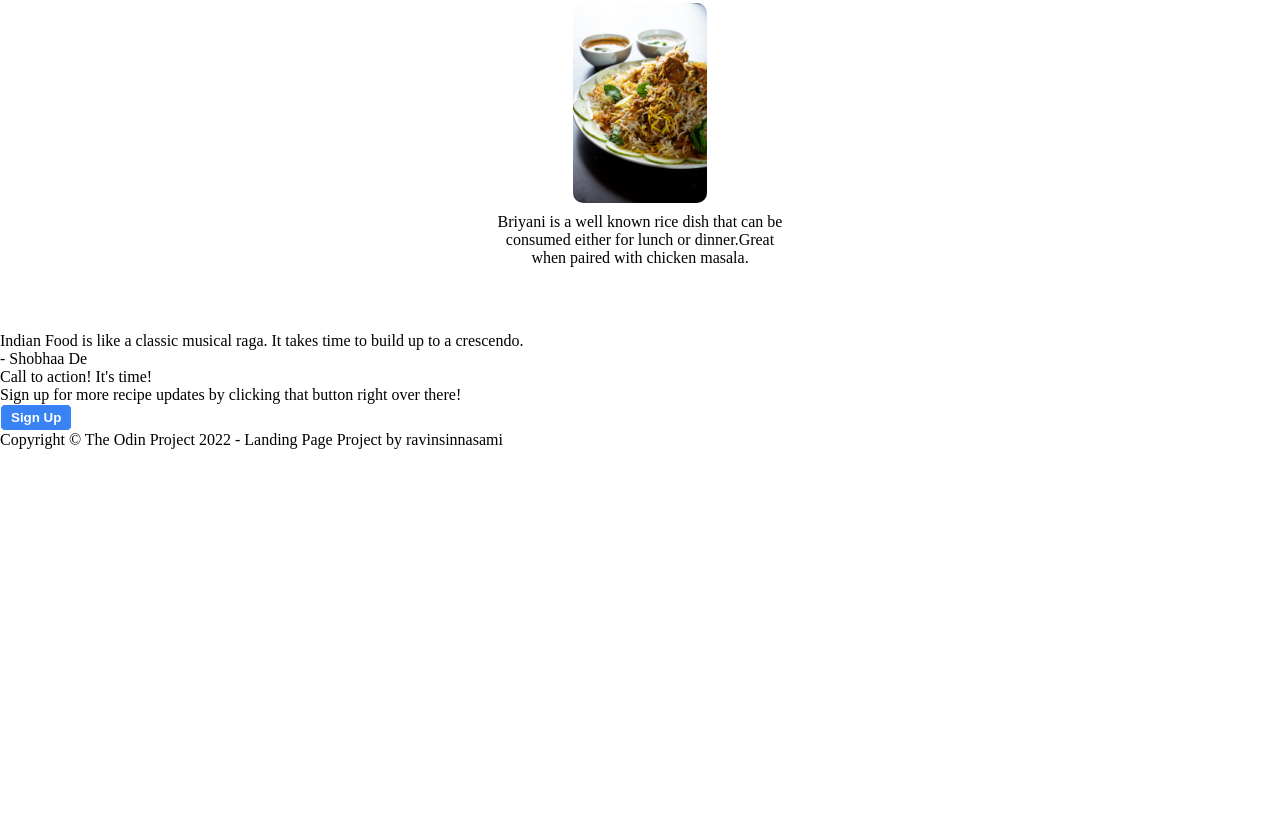
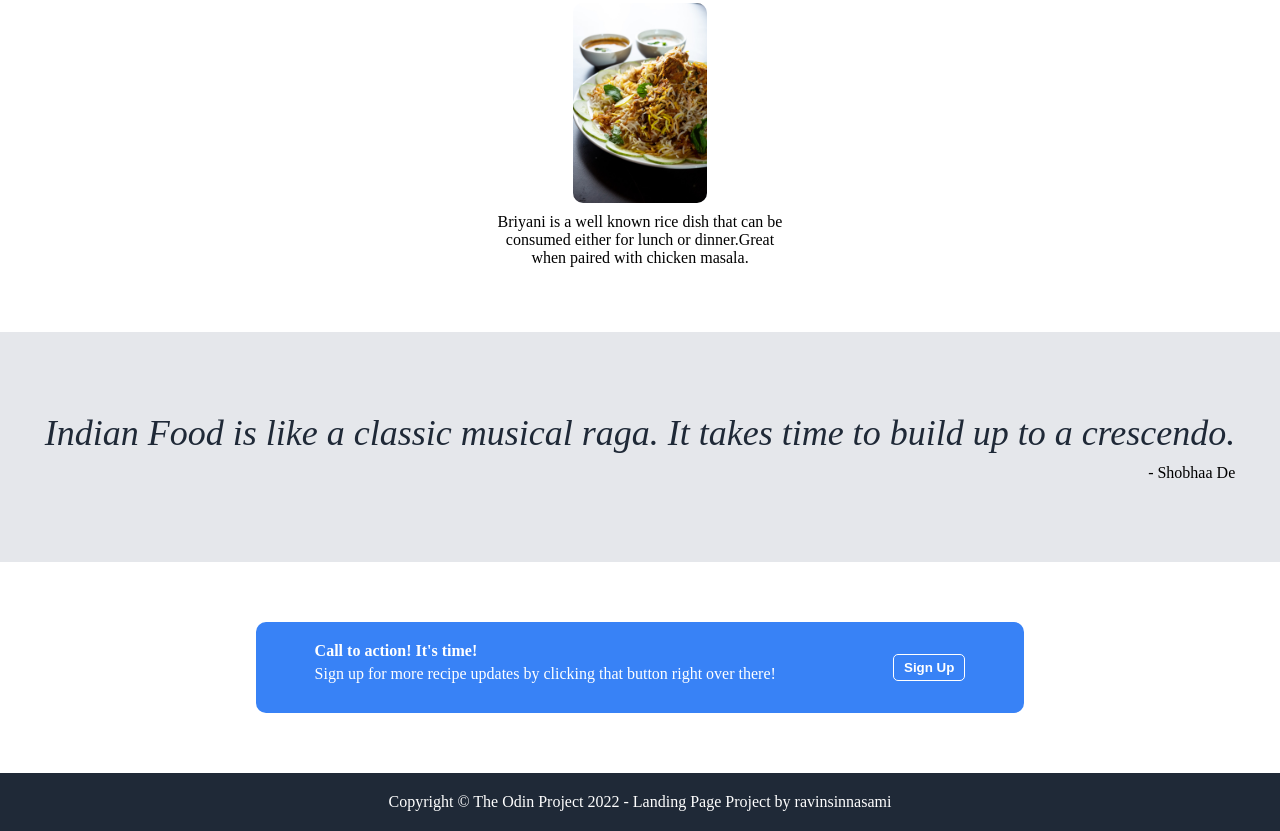
Before and after one commit to ravinsinnasami/odin-landing-page, a plain HTML site: page index.html in a window 1280 px wide. Shown: the part 814-1645 px from the top of the page. Before the commit the page ends 1263 px from the top, so only its background shows below. Drawn offline with Linux system fonts and the light colour scheme.

Commit message:
Update style.css
- added styling for the following sections
    - quotes
    - call for action
    - footer

- added github name in the footer section.

```diff
--- a/css/style.css
+++ b/css/style.css
@@ -133,3 +133,70 @@ button {
     text-align: center;
     margin-bottom: 15px;
 }
+
+/* quotes section */
+
+.quotes {
+    display: flex;
+    flex-direction: column;
+    background-color: #e5e7eb;
+    align-items: center;
+}
+
+.main {
+    display: flex;
+    flex-direction: column;
+    align-items: center;
+    flex-wrap: wrap;
+    padding: 80px 0px;
+}
+
+.quotes .main > p {
+    font-size: 36px;
+    font-weight: 300;
+    font-style: italic;
+    color: #1f2937;
+    margin-bottom: 10px;
+}
+
+.author {
+    align-self: flex-end;
+}
+
+/* bottom section */
+.actions {
+    padding: 60px 0;
+}
+
+.actionsinside {
+    display: flex;
+    justify-content: space-around;
+    width: 60%;
+    margin: 0 auto;
+    padding: 20px 0px;
+    background-color: #3882f6;
+    border-radius: 10px;
+    color: white;
+    flex-wrap: wrap;
+}
+
+.actionsinside .button {
+    align-self: center;
+}
+
+#topaction {
+    font-weight: bold;
+    margin-bottom: 5px;
+}
+
+#bottomaction {
+    margin-bottom: 10px;
+}
+
+/* footer */
+.footer {
+    background-color: #1f2937;
+    color: white;
+    text-align: center;
+    padding: 20px 0px;
+}
```
